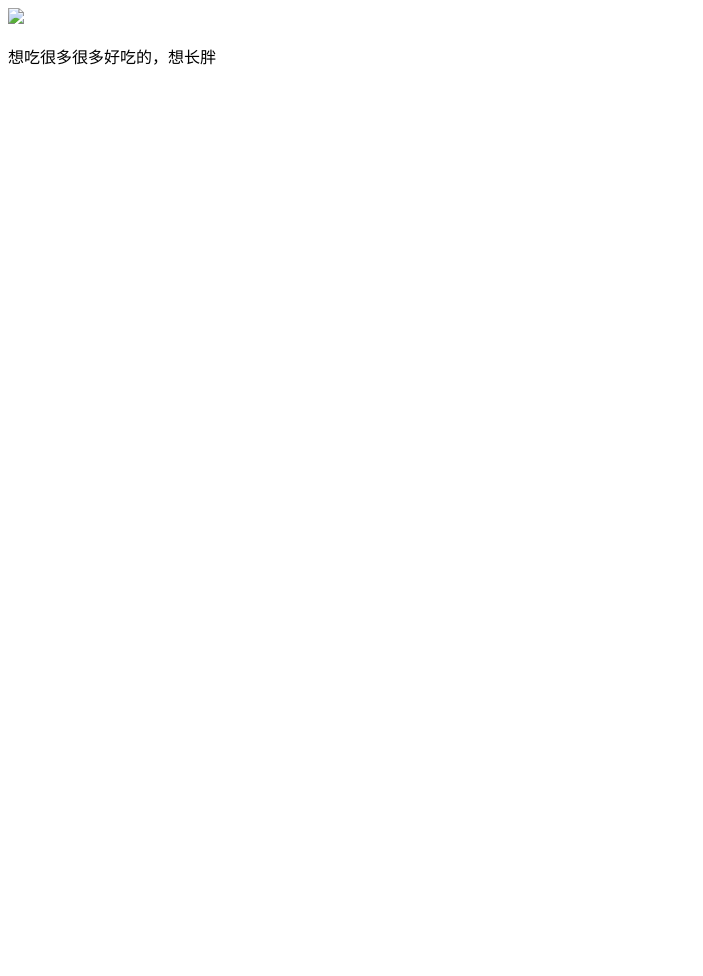
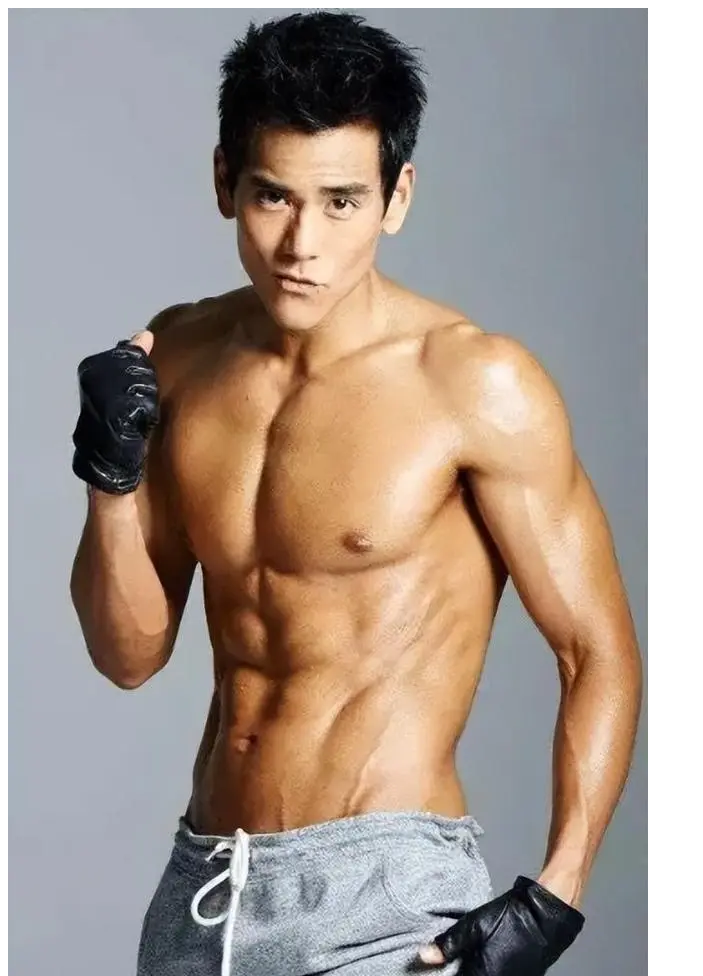
Before and after one commit to telangpuwin/telangpuwin.github.io, a plain HTML site: page index.html in a window 1280 px wide. Shown: the top 976 px of the page, without its empty margins (0-703 px from the left). Before the commit the page ends 800 px from the top, so only its background shows below. Drawn offline with Linux system fonts and the light colour scheme.

Commit message:
Update index.html

```diff
--- a/index.html
+++ b/index.html
@@ -5,8 +5,7 @@
 		<title>自我介绍</title>
 	</head>
 	<body>
-		<img src="6c224f4a20a44623ffe8c406a798c0000df3d7f9.webp
-">
+		<img src="pyy.jpg">
 		<p>想吃很多很多好吃的，想长胖</p>
 	</body>
 </html>
```
